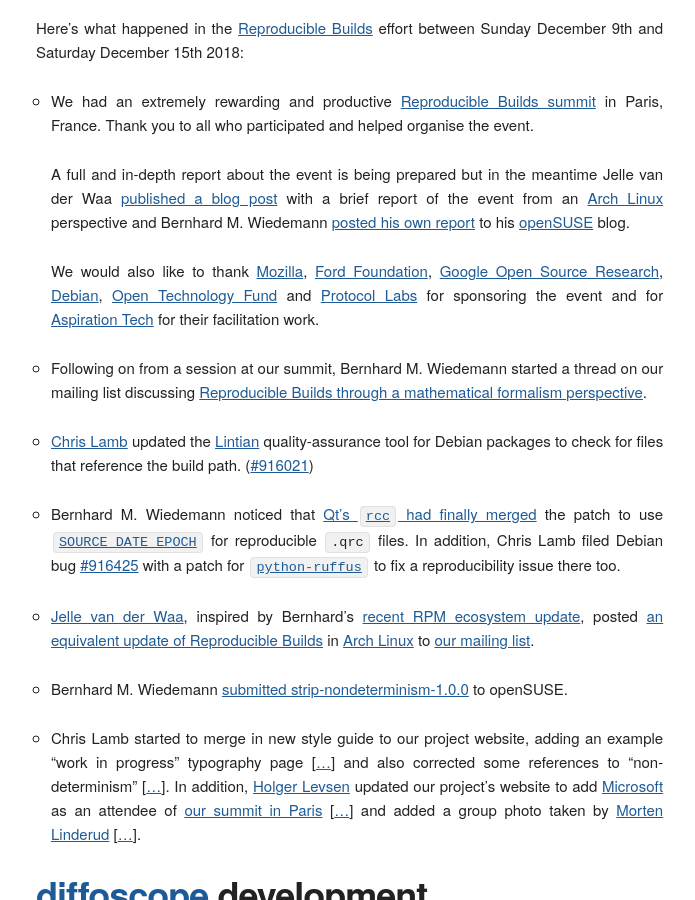
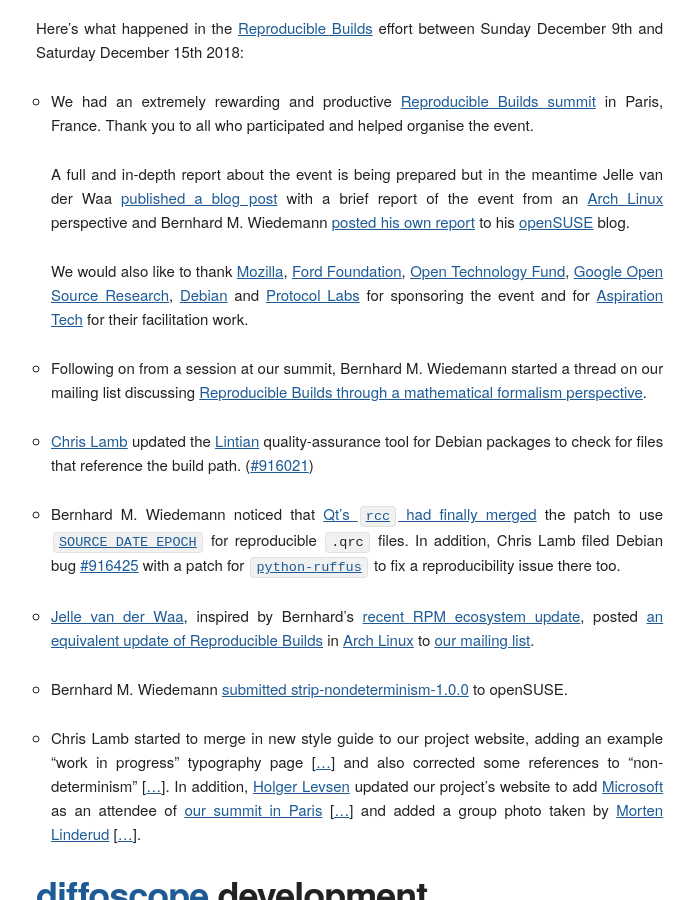
Before and after one commit to prototypefund/reproducible-website, a Jekyll site: the page built from _blog/posts/190.md, in a window 1280 px wide and 900 px high, scrolled down 786 px. Shown: the whole window, without its empty margins (124-819 px from the left). Built offline with Jekyll 4.4.1, drawn with Linux system fonts in a browser that asks for light colours; some web fonts are replaced.

```diff
--- a/_blog/posts/190.md
+++ b/_blog/posts/190.md
@@ -11,7 +11,7 @@ Here's what happened in the [Reproducible Builds](https://reproducible-builds.or
 
     A full and in-depth report about the event is being prepared but in the meantime Jelle van der Waa [published a blog post](https://vdwaa.nl/arch-reproducible-build-summit-18.html#arch-reproducible-build-summit-18) with a brief report of the event from an [Arch Linux](https://www.archlinux.org/) perspective and Bernhard M. Wiedemann [posted his own report](https://lizards.opensuse.org/2018/12/17/report-from-the-reproducible-builds-summit-2018/) to his [openSUSE](https://www.opensuse.org/) blog.
 
-    We would also like to thank [Mozilla](https://www.mozilla.org/), [Ford Foundation](https://www.fordfoundation.org/), [Google Open Source Research](https://opensource.google.com/), [Debian](https://www.debian.org/), [Open Technology Fund](https://www.opentech.fund) and [Protocol Labs](https://protocol.ai/) for sponsoring the event and for [Aspiration Tech](https://aspirationtech.org) for their facilitation work.
+    We would also like to thank [Mozilla](https://www.mozilla.org/), [Ford Foundation](https://www.fordfoundation.org/), [Open Technology Fund](https://www.opentech.fund), [Google Open Source Research](https://opensource.google.com/), [Debian](https://www.debian.org/) and [Protocol Labs](https://protocol.ai/) for sponsoring the event and for [Aspiration Tech](https://aspirationtech.org) for their facilitation work.
 
 * Following on from a session at our summit, Bernhard M. Wiedemann started a thread on our mailing list discussing [Reproducible Builds through a mathematical formalism perspective](https://lists.reproducible-builds.org/pipermail/rb-general/2018-December/001327.html).
 
```
